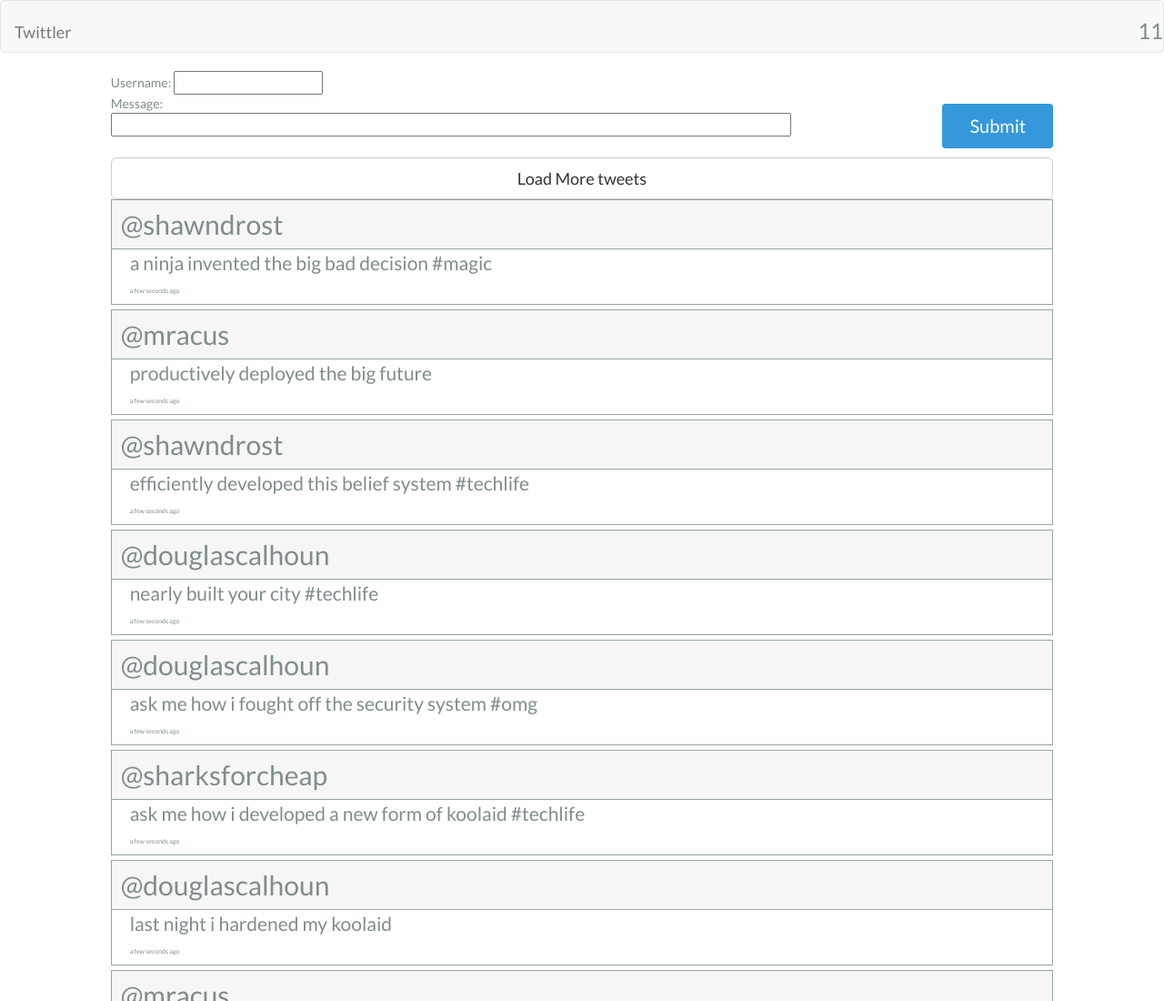
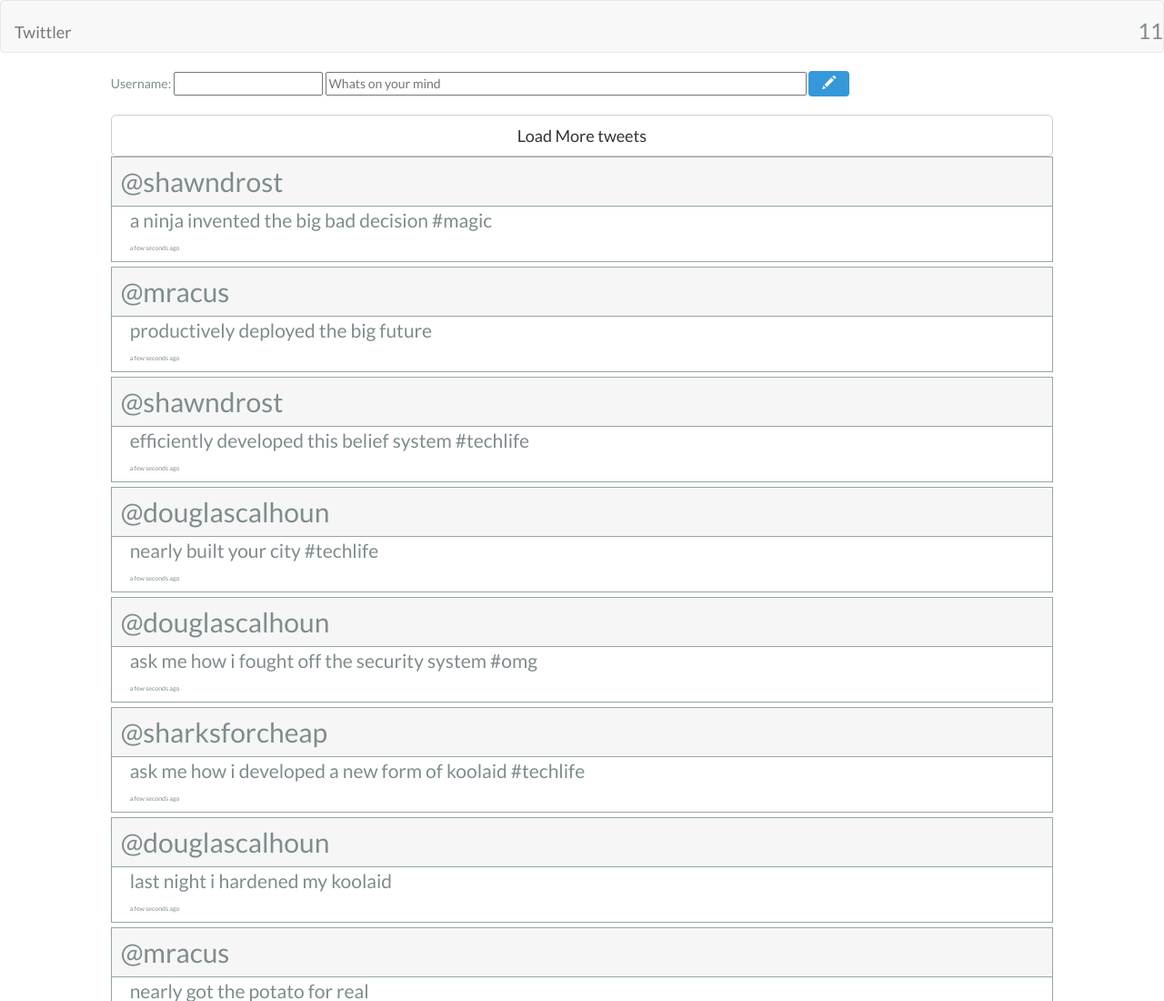
Before and after one commit to yntema/twittler, a plain HTML site: page index.html in a window 1280 px wide. Shown: the top 1100 px of the page at 91% size. Drawn offline with nearby package versions, Linux system fonts and the light colour scheme.

Commit message:
Form style

```diff
--- a/index.html
+++ b/index.html
@@ -32,9 +32,10 @@
       </div>
     </nav>
     <div class="col-md-10 col-md-offset-1">
-        Username: <input type='text' name='username'><br>
-        Message: <br><input type='text' name='message' maxlength='140' size='100'>
-        <button id="write-tweet">Submit</button>
+        Username: <input type='text' name='username' size='20%'>
+        <input type='text' name='message' maxlength='140' size='70%' placeholder='Whats on your mind'>
+        <button id="write-tweet"><span class="glyphicon glyphicon-pencil" aria-hidden="true"></span></button>
+        <br><br>
         <button id="load-tweets" type="button" class="btn btn-default btn-lg btn-block">Load More tweets</button>
     </div>
     <div id="main" class="col-md-10 col-md-offset-1"></div>
--- a/style.css
+++ b/style.css
@@ -37,22 +37,23 @@ button {
   -webkit-border-radius: 4;
   -moz-border-radius: 4;
 	color: #fff;
-	font-size: 20px;
+	font-size: 15px;
 	background: #3498db;
-	padding: 10px 30px;
+	padding: 3px 15px;
 	border-radius: 4px;
 	border: 0;
 	text-decoration: none;
 }
-button#new-tweet{
+
+button#load-tweets{
 	display: block;
 	margin: 0 auto;
 }
-button#write-tweet{
+/*button#write-tweet{
 	float: right;
 	position: relative;
 	top: -10px;
-}
+}*/
 button:hover {
 	background: #2980b9;
 }
```
